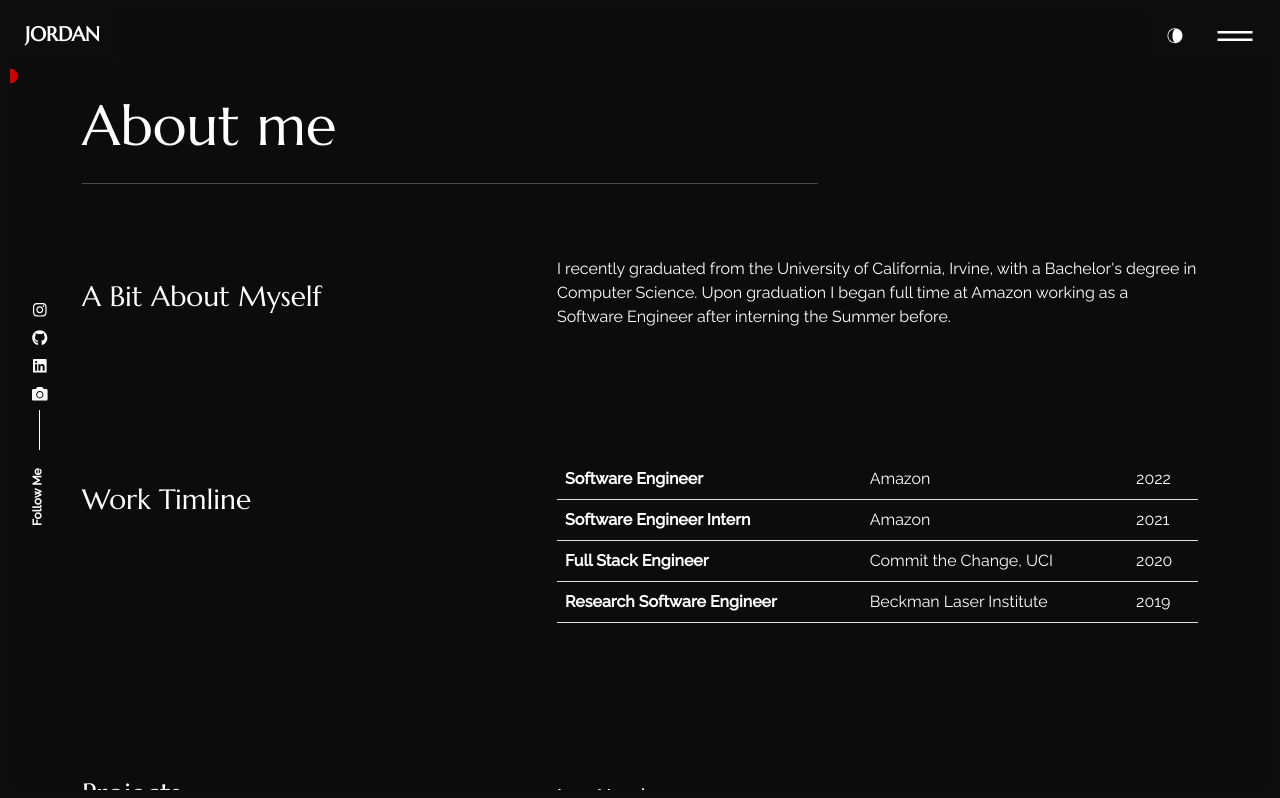
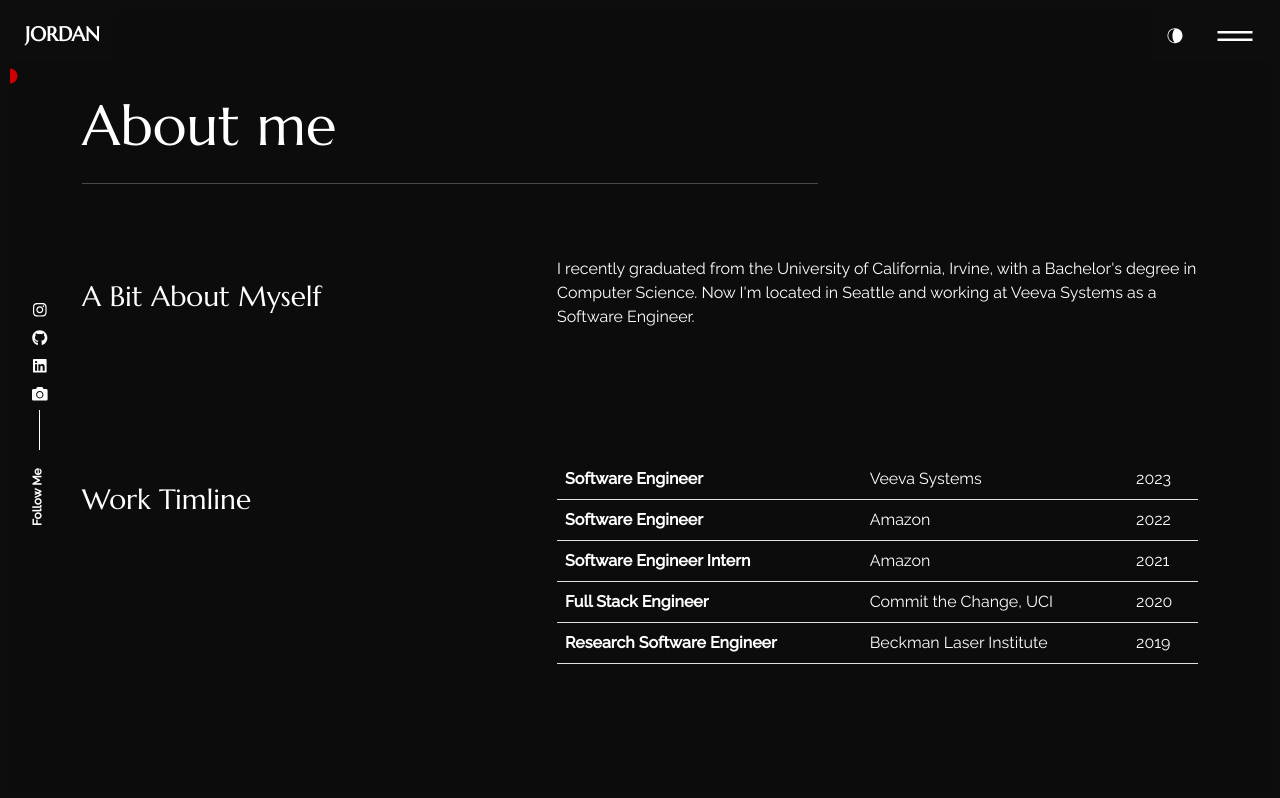
Before and after one commit to jordanyoung19/jordanYoungPortfolio, a React (Create React App) app: page /about in a window 1280 px wide. Shown: the top 798 px of the page. Built offline with nearby package versions, Linux system fonts and the light colour scheme.

Commit message:
new job update

```diff
--- a/src/content_option.js
+++ b/src/content_option.js
@@ -33,9 +33,15 @@ const introdata = {
 
 const dataabout = {
     title: "A Bit About Myself",
-    aboutme: "I recently graduated from the University of California, Irvine, with a Bachelor's degree in Computer Science. Upon graduation I began full time at Amazon working as a Software Engineer after interning the Summer before.",
+    aboutme: "I recently graduated from the University of California, Irvine, with a Bachelor's degree in Computer Science. Now I'm located in Seattle and working at Veeva Systems as a Software Engineer.",
 };
-const worktimeline = [{
+const worktimeline = [
+    {
+        jobtitle: "Software Engineer",
+        where: "Veeva Systems",
+        date: "2023",
+    },
+    {
         jobtitle: "Software Engineer",
         where: "Amazon",
         date: "2022",
```
